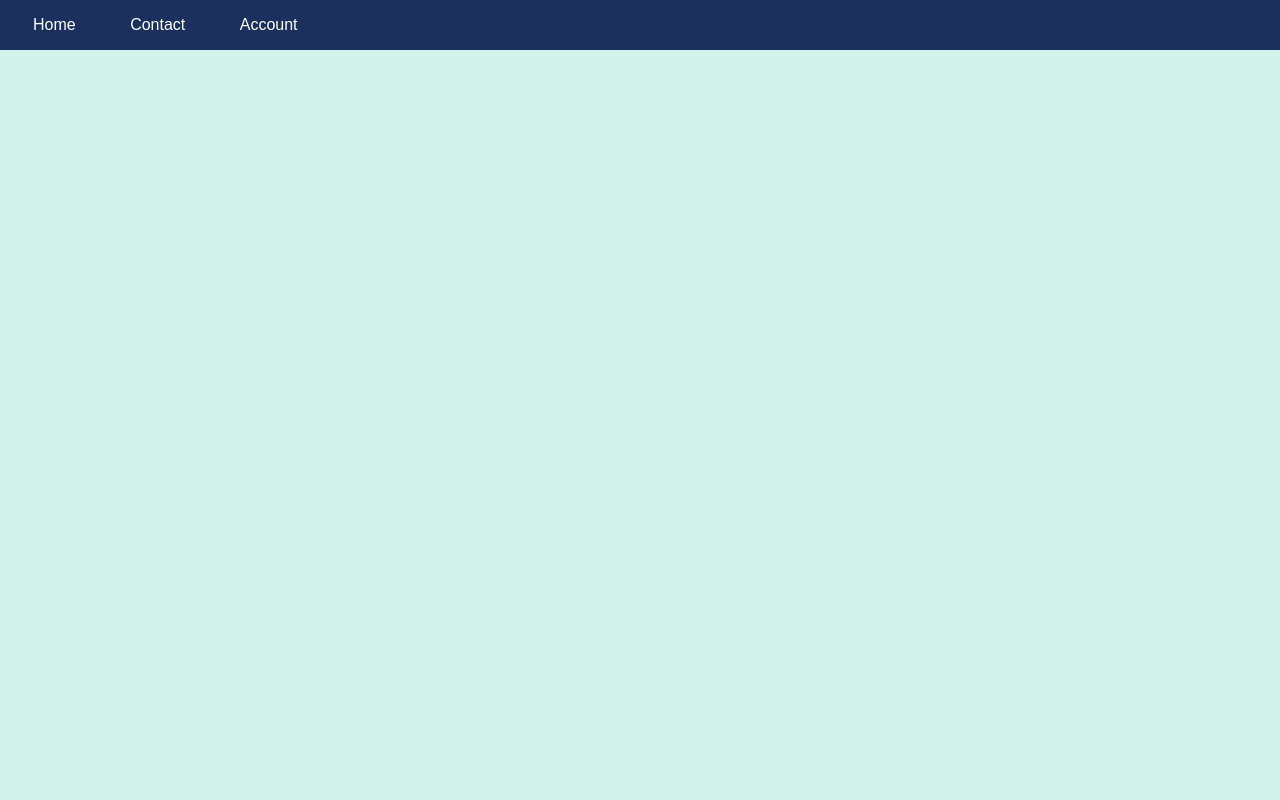
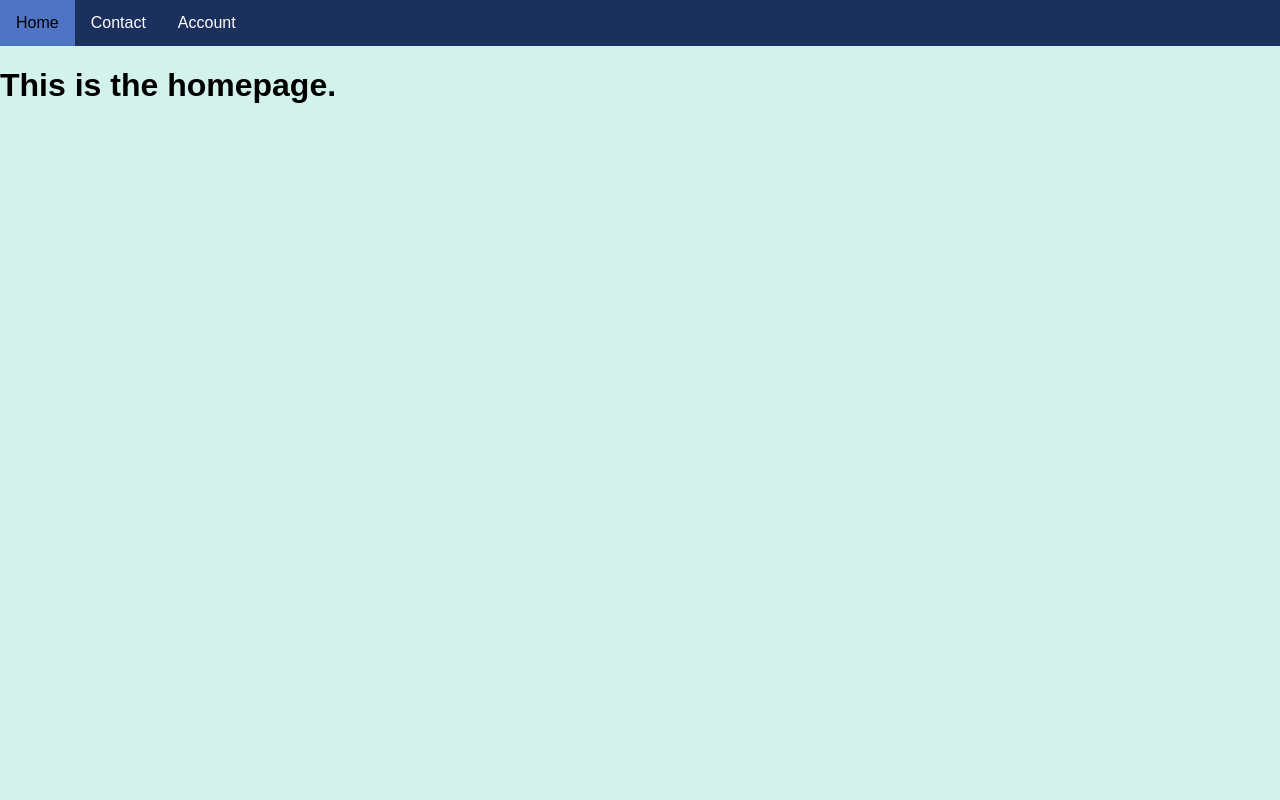
Before and after one commit to KenzyN27/software-sec-website, a Flask app: page / in a window 1280 px wide. Run offline with Flask 3, Linux system fonts and the light colour scheme.

Commit message:
Fixed navbar, content aligns properly now.

```diff
--- a/Website/static/styles/basestyle.css
+++ b/Website/static/styles/basestyle.css
@@ -1,35 +1,28 @@
 body {
     font-family: Arial, Helvetica, sans-serif;
-    display: flex;
+    display: block;
     margin: 0 auto;
     height: 100vh;
     background-color: #d3f2eb;
 }
 
-nav {
-    width: 100%;
-    float: left;
-}
-
 .navbar {
-    margin: 0;
-    padding: 8px;
     background-color: #1b305c;
-    text-decoration: none;
-    color: white;
-}
-
-.navbar li {
-    display: inline-block;
+    overflow: hidden;
+    min-width: 100vw;
+    margin: 0 auto;
+    height: fit-content;
 }
 
 .navbar a {
-    display: block;
-    padding: 8px 25px;
+    float: left;
     text-decoration: none;
+    text-align: center;
     color: white;
+    padding: 14px 16px;
 }
 
 .navbar a:hover {
-    background-color: #3a5ba2;
+    background-color: #4f74c4;
+    color: black;
 }
--- a/Website/templates/base.html
+++ b/Website/templates/base.html
@@ -13,17 +13,11 @@
 
     <body>
 
-        <nav>
+        <div class="navbar">
+            <a href="#home">Home</a><a href="#contact">Contact</a><a href="#account">Account</a>
+        </div>
 
-            <ul class="navbar">
-
-                <!-- Ordered this way because html processes line breaks weird for padding if I line break each a item -->
-                <li><a href="#home">Home</a></li> <li><a href="#contact">Contact</a></li> <li><a href="#account">Account</a></li>
-
-            </ul>
-
-        </nav>
-
+        <div class="content-container">{% block content %}{% endblock %}</div>
 
     </body>
 </html>
```
